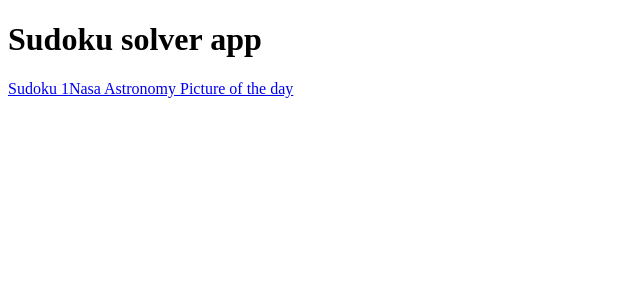
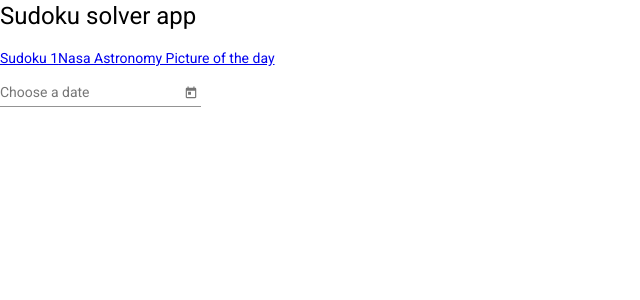
Before and after one commit to ramirorf/angular-sudoku, an Angular app: page /nasa-apod in a window 1280 px wide. Shown: the top 300 px of the page, without its empty margins (0-640 px from the left). Built offline with nearby package versions, Linux system fonts and the light colour scheme; no server answers.

Commit message:
incluir angular material (datepicker)

```diff
--- a/angular.json
+++ b/angular.json
@@ -27,6 +27,7 @@
               "src/assets"
             ],
             "styles": [
+              "./node_modules/@angular/material/prebuilt-themes/indigo-pink.css",
               "src/styles.css"
             ],
             "scripts": []
@@ -94,6 +95,7 @@
               "src/assets"
             ],
             "styles": [
+              "./node_modules/@angular/material/prebuilt-themes/indigo-pink.css",
               "src/styles.css"
             ],
             "scripts": []
--- a/package.json
+++ b/package.json
@@ -11,10 +11,12 @@
   "private": true,
   "dependencies": {
     "@angular/animations": "~13.1.0",
+    "@angular/cdk": "~13.1.1",
     "@angular/common": "~13.1.0",
     "@angular/compiler": "~13.1.0",
     "@angular/core": "~13.1.0",
     "@angular/forms": "~13.1.0",
+    "@angular/material": "~13.1.1",
     "@angular/platform-browser": "~13.1.0",
     "@angular/platform-browser-dynamic": "~13.1.0",
     "@angular/router": "~13.1.0",
--- a/src/app/nasa-apod/nasa-apod.component.html
+++ b/src/app/nasa-apod/nasa-apod.component.html
@@ -1,2 +1,7 @@
+<mat-form-field>
+    <input matInput [matDatepicker]="picker" placeholder="Choose a date" (dateInput)="dateChange($event)">
+    <mat-datepicker-toggle matSuffix [for]="picker"></mat-datepicker-toggle>
+    <mat-datepicker #picker></mat-datepicker>
+  </mat-form-field>
 <p>{{apod.title}}</p>
 <img src="{{apod.url}}" height="500" />
--- a/src/app/nasa-apod/nasa-apod.component.ts
+++ b/src/app/nasa-apod/nasa-apod.component.ts
@@ -1,6 +1,8 @@
 import { HttpClient } from '@angular/common/http';
-import { THIS_EXPR } from '@angular/compiler/src/output/output_ast';
-import { Component, OnInit } from '@angular/core';
+import { Component, Inject, LOCALE_ID, OnInit } from '@angular/core';
+import { FormControl, FormGroup } from '@angular/forms';
+import { MatDatepickerInputEvent } from '@angular/material/datepicker';
+import { formatDate } from '@angular/common';
 
 interface APOD {
   title: string;
@@ -14,12 +16,35 @@ interface APOD {
 })
 export class NasaApodComponent implements OnInit {
 
+  static URL_BASE : string ="https://api.nasa.gov/planetary/apod?api_key=DEMO_KEY";
+
+  profileForm = new FormGroup({
+    date: new FormControl(''),
+  });
+
   apod : APOD = {url:"", title:""};
+  date : Date = new Date();
 
-  constructor(private http: HttpClient) { }
+  constructor(private http: HttpClient, @Inject(LOCALE_ID) private locale: string) { }
 
   ngOnInit(): void {
-    this.http.get<APOD>("https://api.nasa.gov/planetary/apod?api_key=DEMO_KEY").subscribe((apod : APOD) => {
+    this.http.get<APOD>(NasaApodComponent.URL_BASE).subscribe((apod : APOD) => {
+      this.apod=apod;
+    });
+  }
+
+  dateChange(event: MatDatepickerInputEvent<Date>) {
+    if( event.value != null) {
+      this.consultar(event.value);
+    }
+  }
+
+  consultar(date: Date) {
+    let url: string = NasaApodComponent.URL_BASE;
+    if(date != null) {
+      url = `${url}&date=${formatDate(date, "yyyy-MM-dd", this.locale)}`;
+    }
+    this.http.get<APOD>(url).subscribe((apod : APOD) => {
       this.apod=apod;
     });
   }
--- a/src/index.html
+++ b/src/index.html
@@ -6,8 +6,11 @@
   <base href="/">
   <meta name="viewport" content="width=device-width, initial-scale=1">
   <link rel="icon" type="image/x-icon" href="favicon.ico">
+  <link rel="preconnect" href="https://fonts.gstatic.com">
+  <link href="https://fonts.googleapis.com/css2?family=Roboto:wght@300;400;500&display=swap" rel="stylesheet">
+  <link href="https://fonts.googleapis.com/icon?family=Material+Icons" rel="stylesheet">
 </head>
-<body>
+<body class="mat-typography">
   <app-root></app-root>
 </body>
 </html>
--- a/src/styles.css
+++ b/src/styles.css
@@ -1 +1,4 @@
 /* You can add global styles to this file, and also import other style files */
+
+html, body { height: 100%; }
+body { margin: 0; font-family: Roboto, "Helvetica Neue", sans-serif; }
```
Also changed, not shown: src/app/app.module.ts (+12 -2 lines), 1 other file (tests, documents, lock files or other folders).
